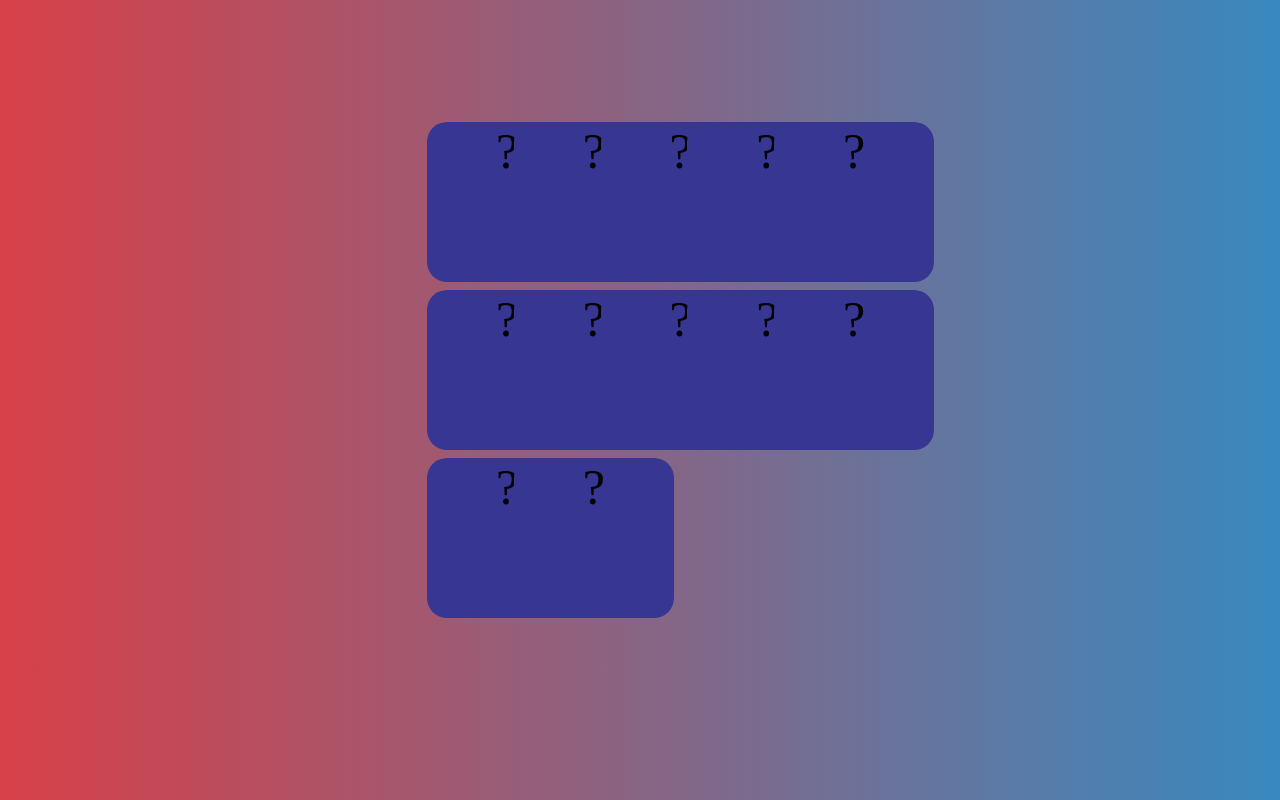
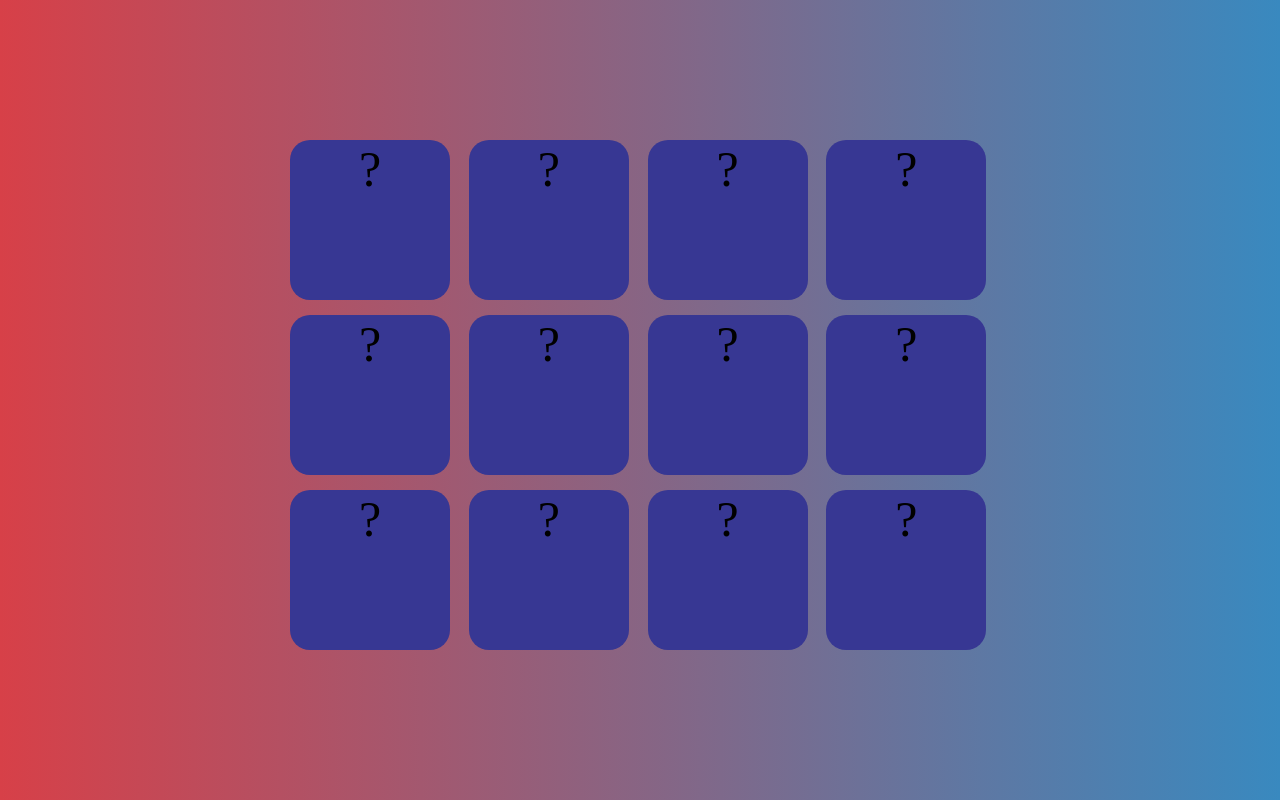
Before and after one commit to tanmayidodmani/memory-game, a React (Vite) app: page /memory-game/game in a window 1280 px wide. Built offline with nearby package versions, Linux system fonts and the light colour scheme.

Commit message:
fix code

```diff
--- a/src/index.css
+++ b/src/index.css
@@ -35,19 +35,14 @@ body {
   padding: 30px;
   margin-top: 80px;
 }
+
 .game-board {
+  width: 700px;
+  margin: 30px auto;
   display: grid;
-  grid-template-columns: repeat(auto-fit, minmax(70px, 1fr));
-
-  gap: 8px;
-  width: 100%;
-  max-width: 450px;
-  margin: 0 auto;
-  padding: 12px;
-  box-sizing: border-box;
+  grid-template-columns: repeat(4, 1fr);
+  gap: 15px;
 }
-
-
 
 .card {
   width: 160px;
@@ -61,7 +56,7 @@ body {
   width: 100%;
   height: 100%;
   object-fit: cover;
-  display: block;
+  border-radius: 20px;
 }
 
 .card-back {
```
